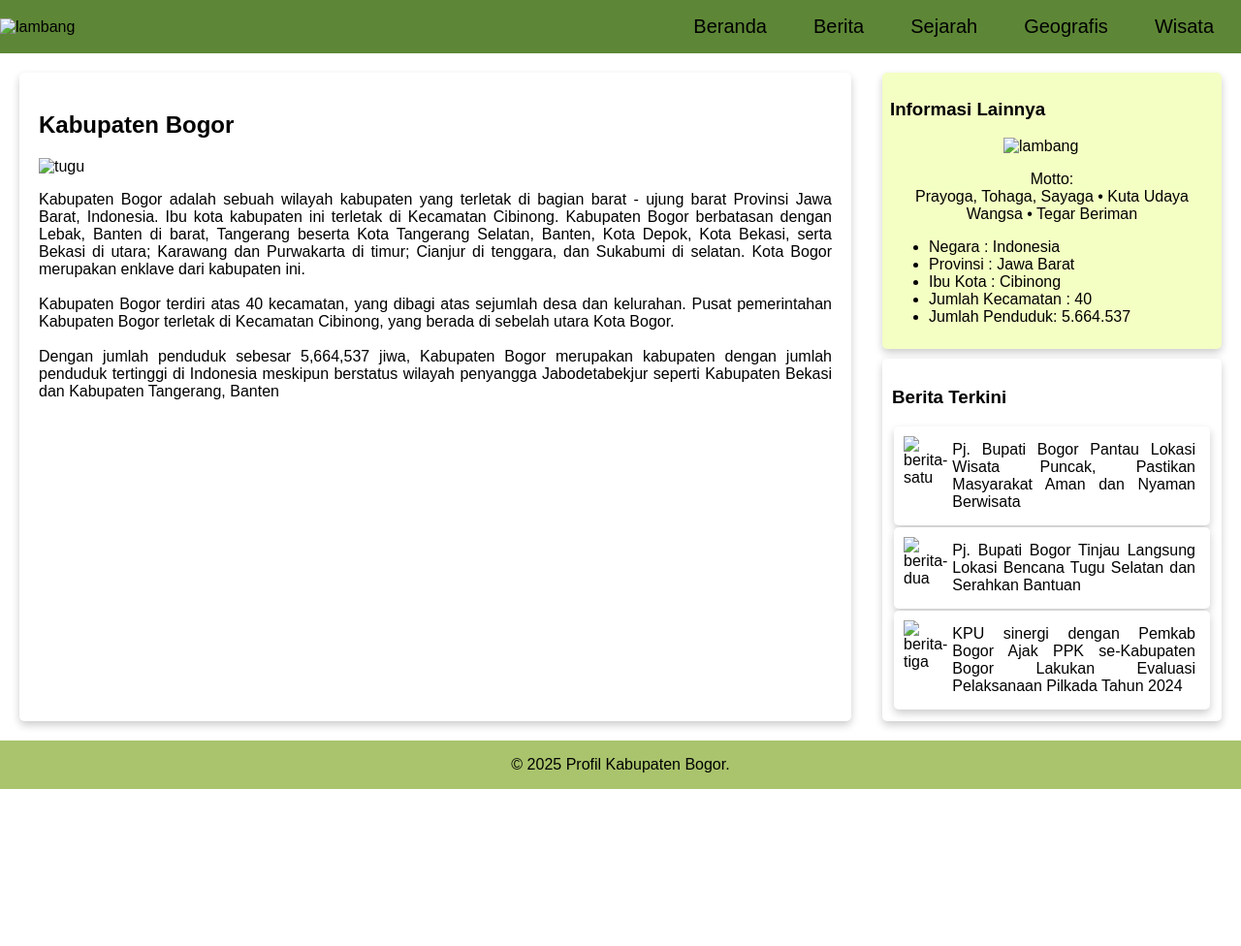
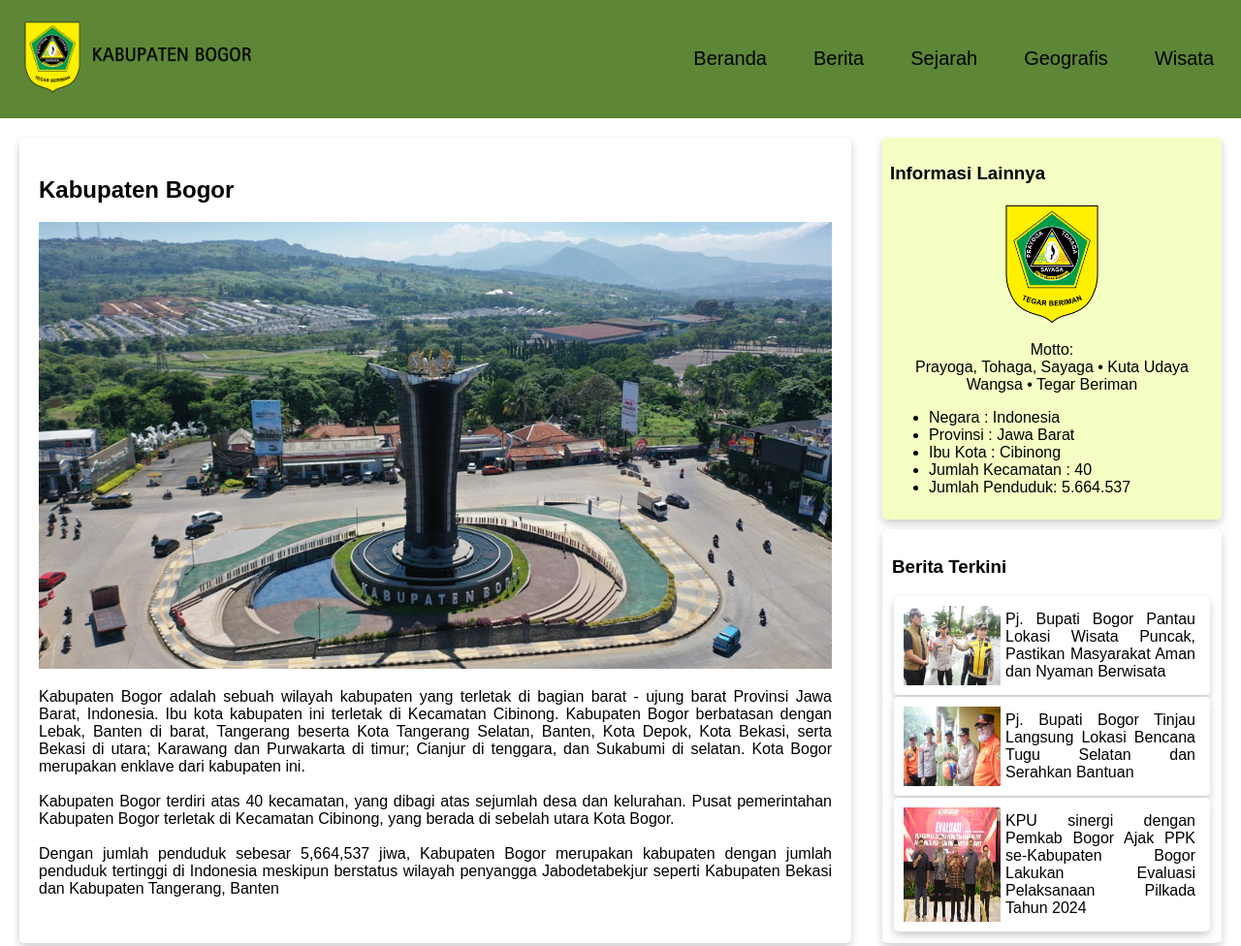
Before and after one commit to Pebri1018/projek-akhir-dicoding, a plain HTML site: page index.html in a window 1280 px wide. Shown: the top 976 px of the page at 97% size. Before the commit the page ends 814 px from the top, so only its background shows below. Drawn offline with Linux system fonts and the light colour scheme.

Commit message:
Update index.html

```diff
--- a/index.html
+++ b/index.html
@@ -10,7 +10,7 @@
 <body>
     <header>
         <div class="lambang">
-            <img src="img/header-image.png" alt="lambang">
+            <img src="header-image.png" alt="lambang">
         </div>
         <nav class="navbar-container">
             <div class="nav-list">
@@ -30,7 +30,7 @@
             <article>
                 <h2>Kabupaten Bogor</h2>
                 <div class="tugu">
-                    <img src="img/tegarBeriman.jpeg" alt="tugu">
+                    <img src="tegarBeriman.jpeg" alt="tugu">
                 </div>
                 <p>
                     Kabupaten Bogor adalah sebuah wilayah kabupaten yang terletak di bagian barat - ujung barat Provinsi Jawa Barat, Indonesia. Ibu kota kabupaten ini terletak di Kecamatan Cibinong. Kabupaten Bogor berbatasan dengan Lebak,
@@ -50,7 +50,7 @@
             <div class="container">
             <h3>Informasi Lainnya</h3>
             <div class="lambang-aside">
-                <img src="img/Lambang_Kabupaten_Bogor.png" alt="lambang">
+                <img src="Lambang_Kabupaten_Bogor.png" alt="lambang">
             </div>
             <p>
                 Motto:<br>
@@ -68,15 +68,15 @@
             <div class="berita">
                 <h3>Berita Terkini</h3>
                 <div class="list-berita">
-                    <img src="img/berita-satu.jpg" alt="berita-satu">
+                    <img src="berita-satu.jpg" alt="berita-satu">
                     <a href="https://bogorkab.go.id/berita/detail-berita/e3091b8c-144c-4e20-8a6d-ec127e256662">Pj. Bupati Bogor Pantau Lokasi Wisata Puncak, Pastikan Masyarakat Aman dan Nyaman Berwisata</a>
                 </div>
                 <div class="list-berita">
-                    <img src="img/berita-dua.jpg" alt="berita-dua">
+                    <img src="berita-dua.jpg" alt="berita-dua">
                     <a href="https://bogorkab.go.id/berita/detail-berita/23780636-4700-407b-a948-3ae810243ab5">Pj. Bupati Bogor Tinjau Langsung Lokasi Bencana Tugu Selatan dan Serahkan Bantuan</a>
                 </div>
                 <div class="list-berita">
-                    <img src="img/berita-tiga.jpg" alt="berita-tiga">
+                    <img src="berita-tiga.jpg" alt="berita-tiga">
                     <a href="https://bogorkab.go.id/berita/detail-berita/d21c2845-d379-4eab-8a26-ed3f05ea7101">KPU sinergi dengan Pemkab Bogor Ajak PPK se-Kabupaten Bogor Lakukan Evaluasi Pelaksanaan Pilkada Tahun 2024</a>
                 </div>
             </div>
```
